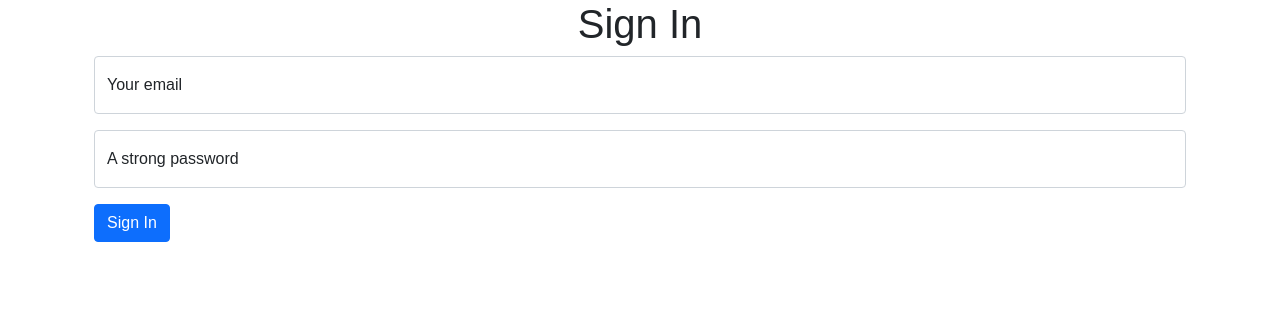
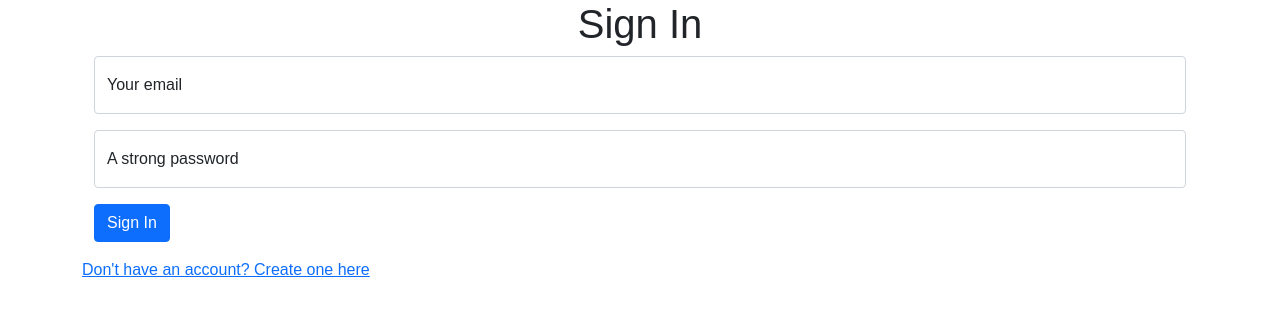
Before and after one commit to iam-Akshat/FavCar-front, a React (Create React App) app: page /signin in a window 1280 px wide. Shown: the top 316 px of the page. Built offline with nearby package versions, Linux system fonts and the light colour scheme.

Commit message:
add link to sign up page on sign in page

```diff
--- a/src/pages/SignIn.jsx
+++ b/src/pages/SignIn.jsx
@@ -1,9 +1,11 @@
+import { Link } from 'react-router-dom';
 import SignInForm from '../components/SignInForm';
 
 const SignIn = () => (
   <div className="container">
     <h1 className="text-center">Sign In</h1>
     <SignInForm />
+    <Link href="/signup" to="/signup" className="d-block mt-3"> Don&apos;t have an account? Create one here </Link>
   </div>
 );
 
```
